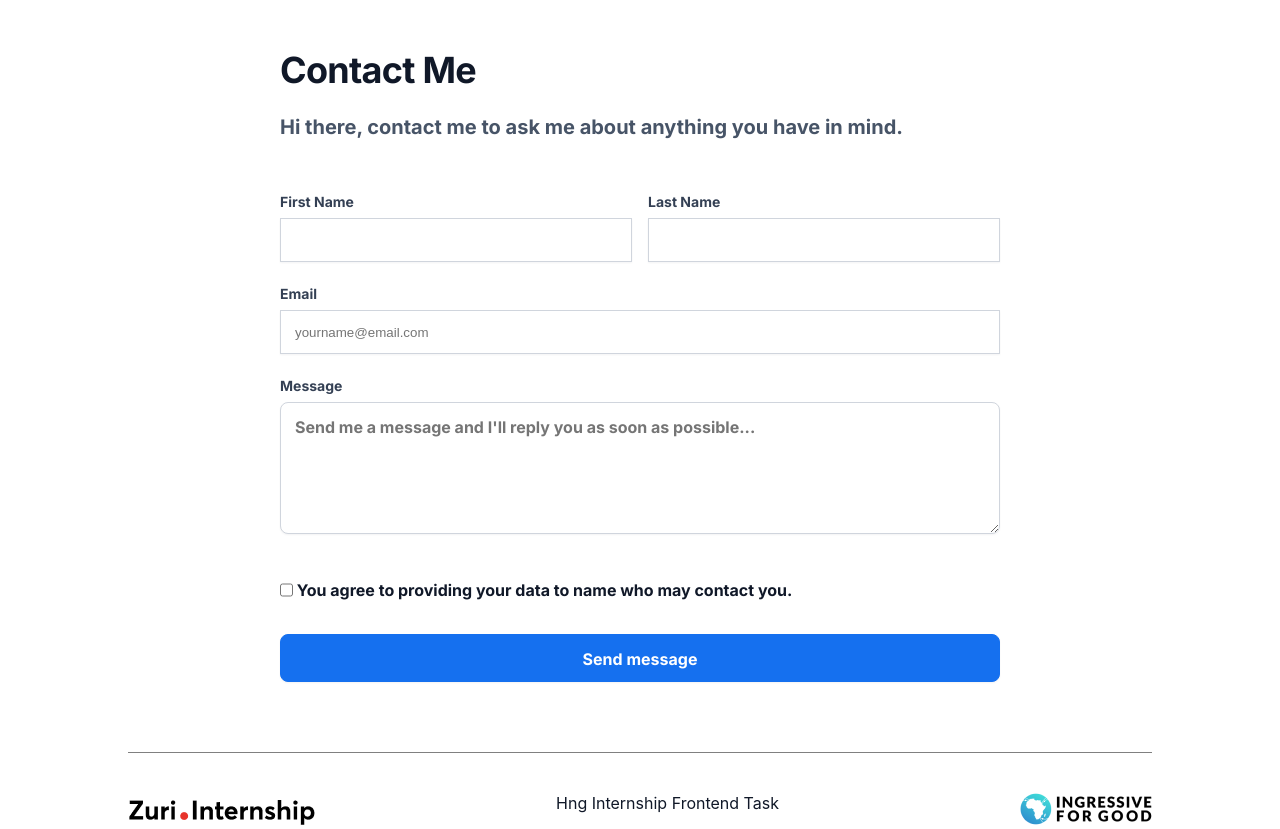
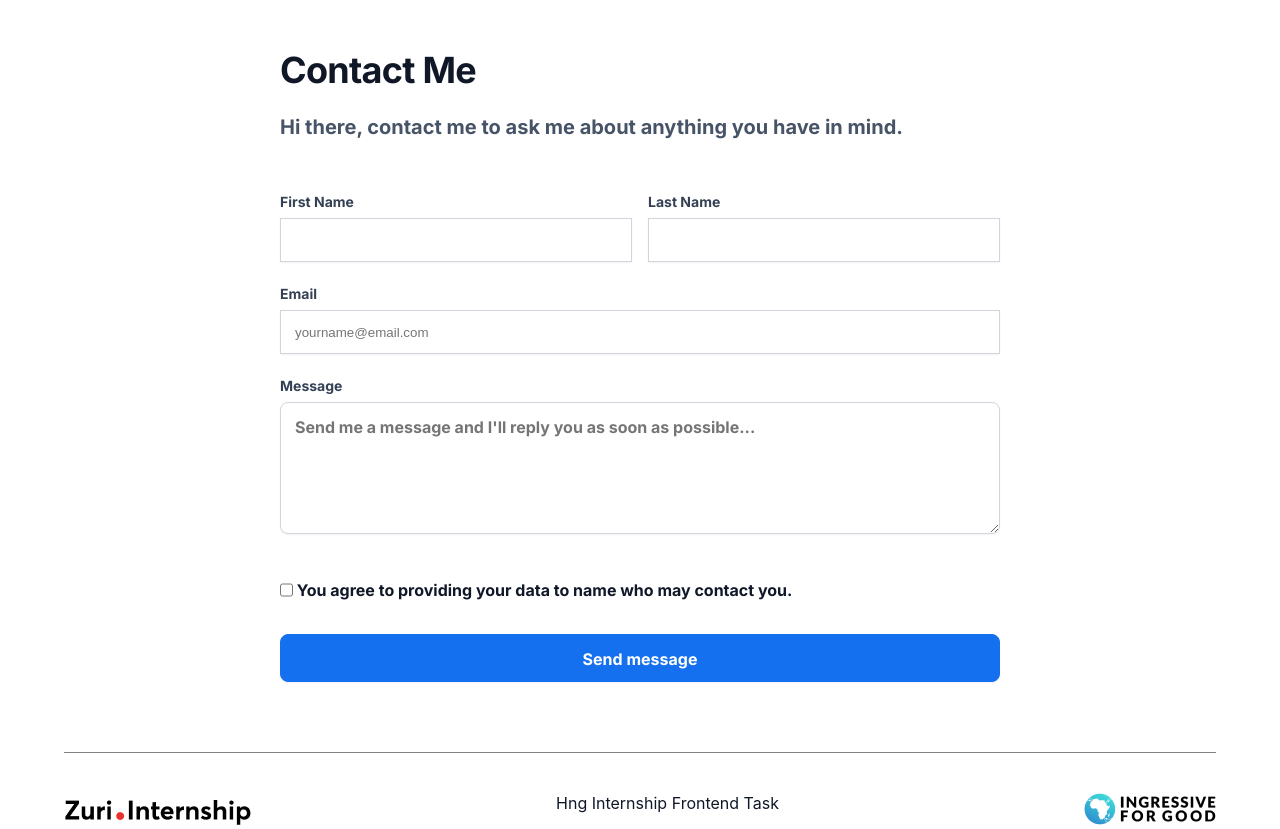
Before and after one commit to Petsamuel/linktree-clone, a React (Create React App) app: page /contact in a window 1280 px wide. Built offline with nearby package versions, Linux system fonts and the light colour scheme.

Commit message:
fixed overflow

```diff
--- a/src/App.css
+++ b/src/App.css
@@ -295,7 +295,7 @@ main {
 
 .footer-container {
   margin: 3% 3% 0% 3%;
-  width: 80%;
+  width: 90%;
   display: flex;
   justify-content: space-between;
   gap: 3%;
@@ -353,7 +353,7 @@ main {
     flex-direction: column;
     align-self: flex-start;
     align-items: self-start;
-    padding-left: 3.5em;
+    /* padding-left: 3.5em; */
 
   }
 
@@ -376,7 +376,7 @@ main {
   flex-direction: column;
   align-self: flex-start;
   align-items: self-start;
-  padding-left: 3.5em;
+
 }
 
 .form-name-field{
```
